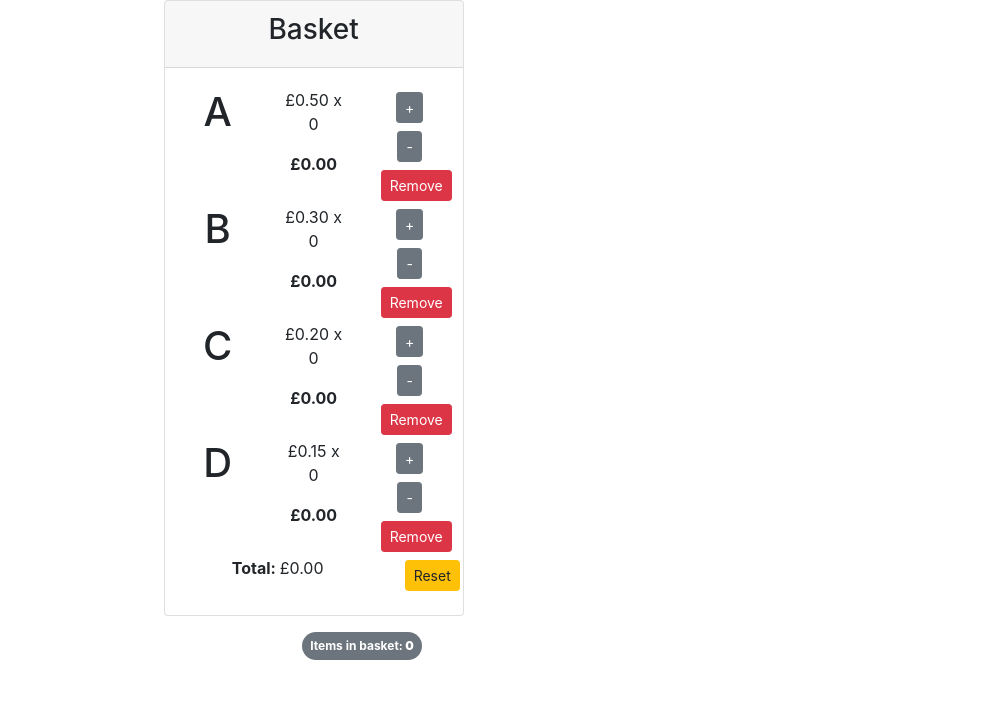
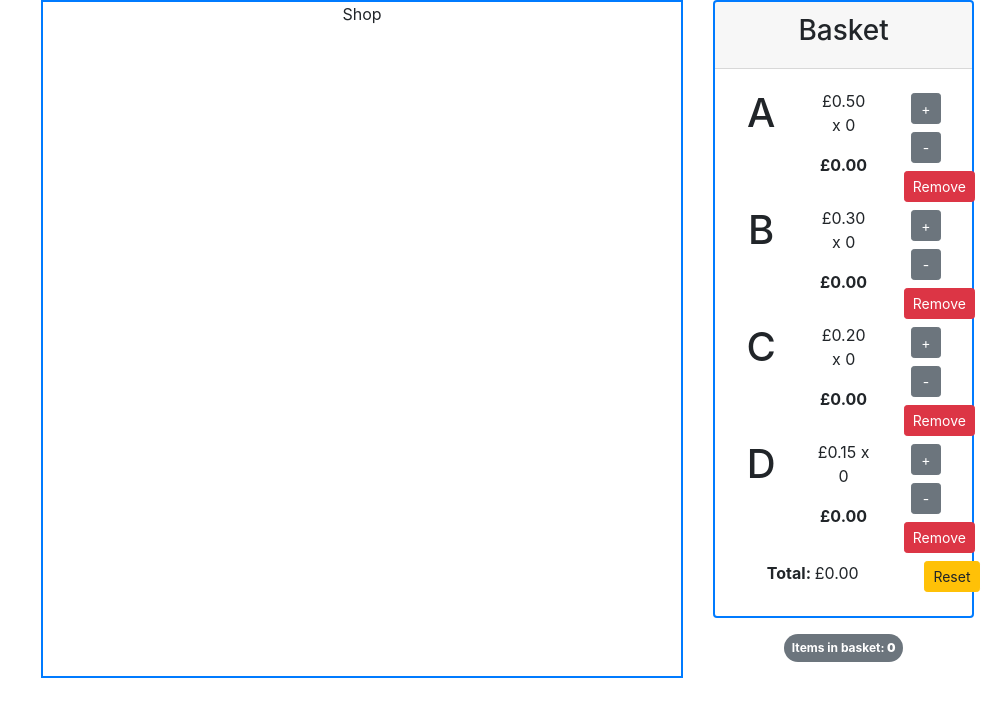
Before and after one commit to Pumblechuck/chorus-kata, a React (Create React App) app in the folder chorus-kata/: page / in a window 1280 px wide. Shown: the top 716 px of the page, without its empty margins (278-1280 px from the left). Built offline with nearby package versions, Linux system fonts and the light colour scheme.

Commit message:
Basket Styling, Shop Area Container

```diff
--- a/chorus-kata/src/Components/Basket.jsx
+++ b/chorus-kata/src/Components/Basket.jsx
@@ -7,7 +7,7 @@ class Basket extends Component {
 		const { onDelete, onIncrement, onDecrement, onReset } = this.props;
 		let totalCost = this.props.total.toFixed(2);
 		return (
-			<div className="card basket">
+			<div id="Basket" className="card">
 				<div className="card-header">
 					<h3 className="card=title">Basket</h3>
 				</div>
--- a/chorus-kata/src/Components/Body.jsx
+++ b/chorus-kata/src/Components/Body.jsx
@@ -131,7 +131,11 @@ class Body extends Component {
 
 	render() {
 		return (
-			<div className="col-4 offset-4">
+			<React.Fragment>
+				<div className="row row-fluid">
+					<div className="col-6 shop">Shop</div>
+					<div className="col-3">
+						<div id="BasketContainer">
 							<Basket
 								items={this.state.items}
 								total={this.state.total}
@@ -147,6 +151,9 @@ class Body extends Component {
 								</span>
 							</div>
 						</div>
+					</div>
+				</div>
+			</React.Fragment>
 		);
 	}
 }
--- a/chorus-kata/src/index.css
+++ b/chorus-kata/src/index.css
@@ -1,3 +1,8 @@
+.App {
+	max-width: 98vw;
+	margin: 0 auto;
+}
+
 body {
 	margin: 0;
 	font-family: -apple-system, BlinkMacSystemFont, "Segoe UI", "Roboto", "Oxygen",
@@ -12,6 +17,42 @@ code {
 		monospace;
 }
 
-.basket {
-	width: 300px;
+.shop {
+	margin-left: 25%;
+	border: solid 2px #007bff;
 }
+
+#Basket {
+	background-color: white;
+	border: solid 2px #007bff;
+	margin: 0 15px;
+	text-align: center;
+}
+
+.basketButton {
+	width: 30px;
+}
+
+.itemID {
+	font-style: italic;
+	color: #999999;
+}
+
+/*Bootstrap Overrides*/
+
+.card-header {
+	border-bottom: solid 2px #007bff;
+}
+
+/*Bootstrap Additions*/
+.line-height-1 {
+	line-height: 1;
+}
+
+.line-height-2 {
+	line-height: 2;
+}
+
+.line-height-3 {
+	line-height: 3;
+}
```
Lines whose indentation alone changed are shown as unchanged.
